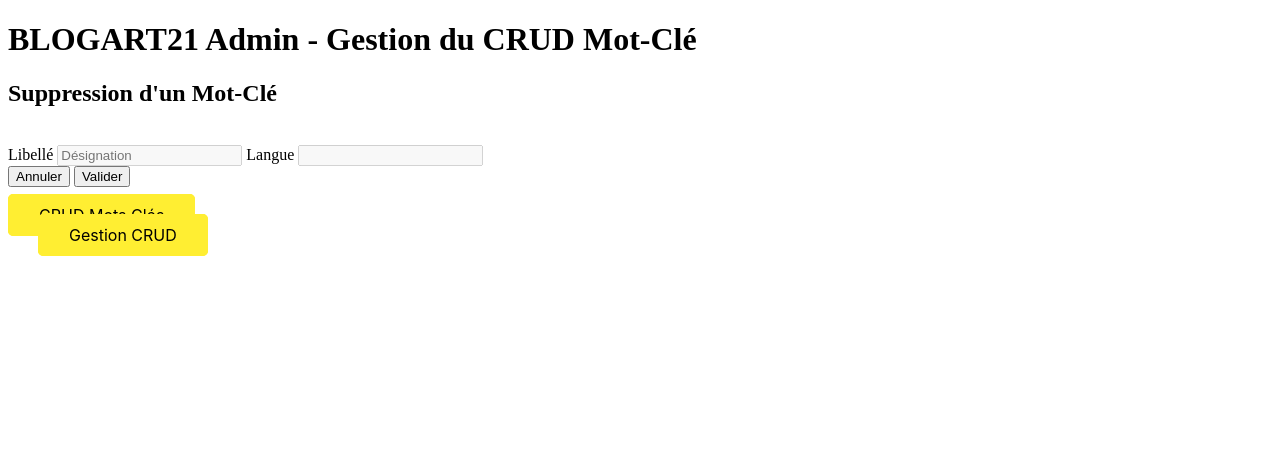
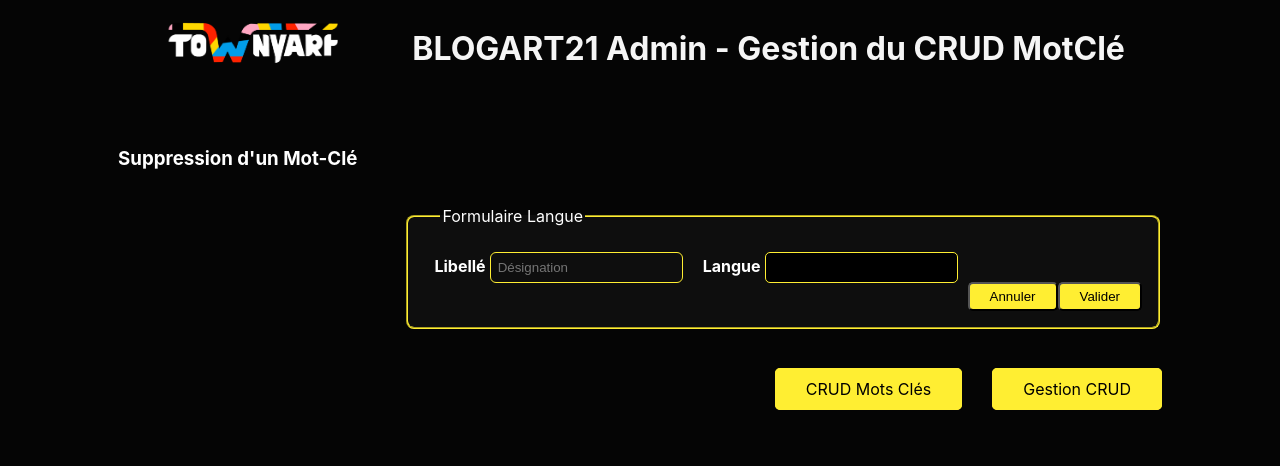
Before and after one commit to najouille/Blog-Art-Grp-2, a PHP site: page /back/motCle/deleteMotCle.php in a window 1280 px wide. Shown: the top 466 px of the page. Run offline with PHP 8.4, Linux system fonts and the light colour scheme; data that the repository does not hold is empty.

Commit message:
CSS mot clé update-delete-home

```diff
--- a/back/css/back-office.css
+++ b/back/css/back-office.css
@@ -41,6 +41,7 @@ a{
     display: flex;
     flex-direction: row;
     justify-content: center;
+    height: 120px;
 }
 
 .container-center {
@@ -80,6 +81,14 @@ input[type=text],input[type=email], textarea {
     border: solid 1px white;
 }
 
+.select-especial{
+    padding: 7px;
+    color: white;
+    border:line 2px;
+    border-color: #FFEE32;
+    border-radius:5px;
+    background-color:black;
+}
 .input-button{
     cursor:pointer;
     padding:5px 20px;
--- a/back/motCle/deleteMotCle.php
+++ b/back/motCle/deleteMotCle.php
@@ -53,12 +53,17 @@ if ($resultMotCle) {
     <meta charset="utf-8" />
     <title>Admin - Gestion du CRUD Mot-Clé</title>
     <meta name="viewport" content="width=device-width, initial-scale=1.0" />
-
+    <link href="../css/style.css" rel="stylesheet" type="text/css" />
+    <link href="../css/back-office.css" rel="stylesheet" type="text/css" />
+    <link href="../css/footer-back.css" rel="stylesheet" type="text/css" />
 </head>
 
-<body>
-    <h1>BLOGART21 Admin - Gestion du CRUD Mot-Clé</h1>
-    <h2>Suppression d'un Mot-Clé</h2>
+<body class="twa-back">
+    <div class="title">
+        <img class='logo' src="../../front/assets/image/Townyart.png" alt="logo-townyart">
+        <h1>BLOGART21 Admin - Gestion du CRUD MotClé</h1>
+    </div>
+    <h3>Suppression d'un Mot-Clé</h3>
     <br>
 
     <?php
@@ -82,23 +87,42 @@ if ($resultMotCle) {
     ?>
 
     <form method="post" action=".\deleteMotCle.php?id=<?= $numMotCle ?>">
+        <div class="fieldset-container">
+            <fieldset>
+                <legend class="legend1">Formulaire Langue</legend>
+
+                <div class="control-group">
+
+                    <div class="container-input">
                         <input type="hidden" id="id" name="id" value="<?= $_GET['id']; ?>" />
                         <label>Libellé</label>
                         <input type="text" name="libMotCle" id="libMotCle" placeholder="Désignation" value="<?= $libMotCle ?>" disabled>
+                    </div>
 
+                    <div class="container-input">
                         <label>Langue</label>
-        <input name="numLang" id="numLang" value="<?php $langue = $lang->get_1Langue($numLang);
+                        <input class="select-especial" name="numLang" id="numLang" value="<?php $langue = $lang->get_1Langue($numLang);
                                                                                             echo $langue['lib1Lang'];  ?>" disabled>
+                    </div>
+                    <div class="controls">
                         <br>
-        <button type="submit" value="Annuler" name="Submit">Annuler</button>
-        <button type="submit" value="Valider" name="Submit">Valider</button>
-    </form>
-    <br>
+                        <button class="input-button" type="submit" value="Annuler" name="Submit">Annuler</button>
+                        <button class="input-button" type="submit" value="Valider" name="Submit">Valider</button>
+                    </div>
+            </fieldset>
+
+        </div>
+        <div class="align-footer">
                 <?php
 
                 require_once __DIR__ . '/footerMotCle.php';
                 require_once __DIR__ . '/footer.php';
                 ?>
+            </div>
+    </form>
+    <br>
+
+
 </body>
 
 </html>
```
Also changed, not shown: back/motCle/createMotCle.php (+19 -10 lines), back/motCle/motCle.php (+7 -5 lines), back/motCle/updateMotCle.php (+11 -4 lines). Lines whose indentation alone changed are shown as unchanged.
